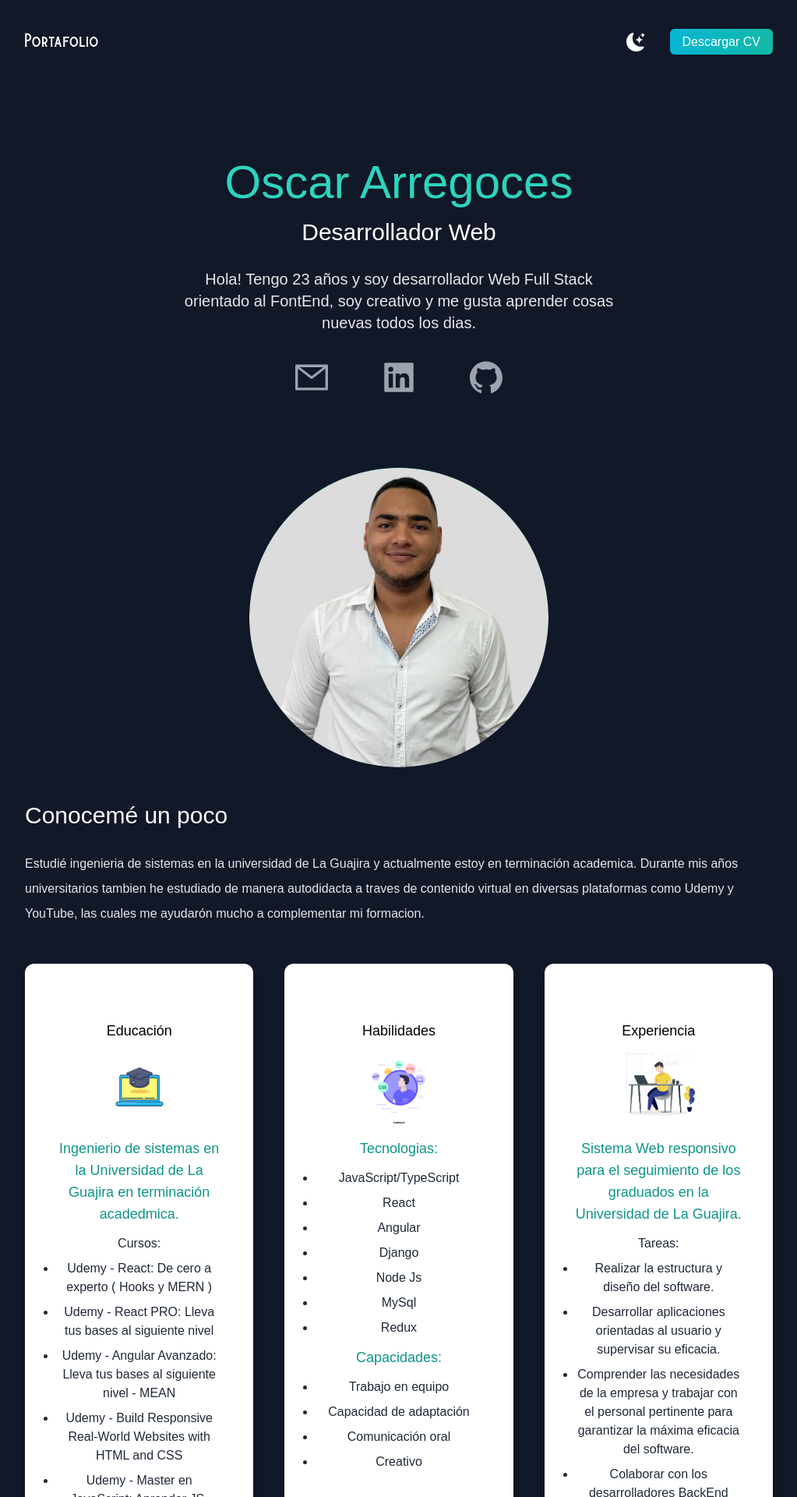
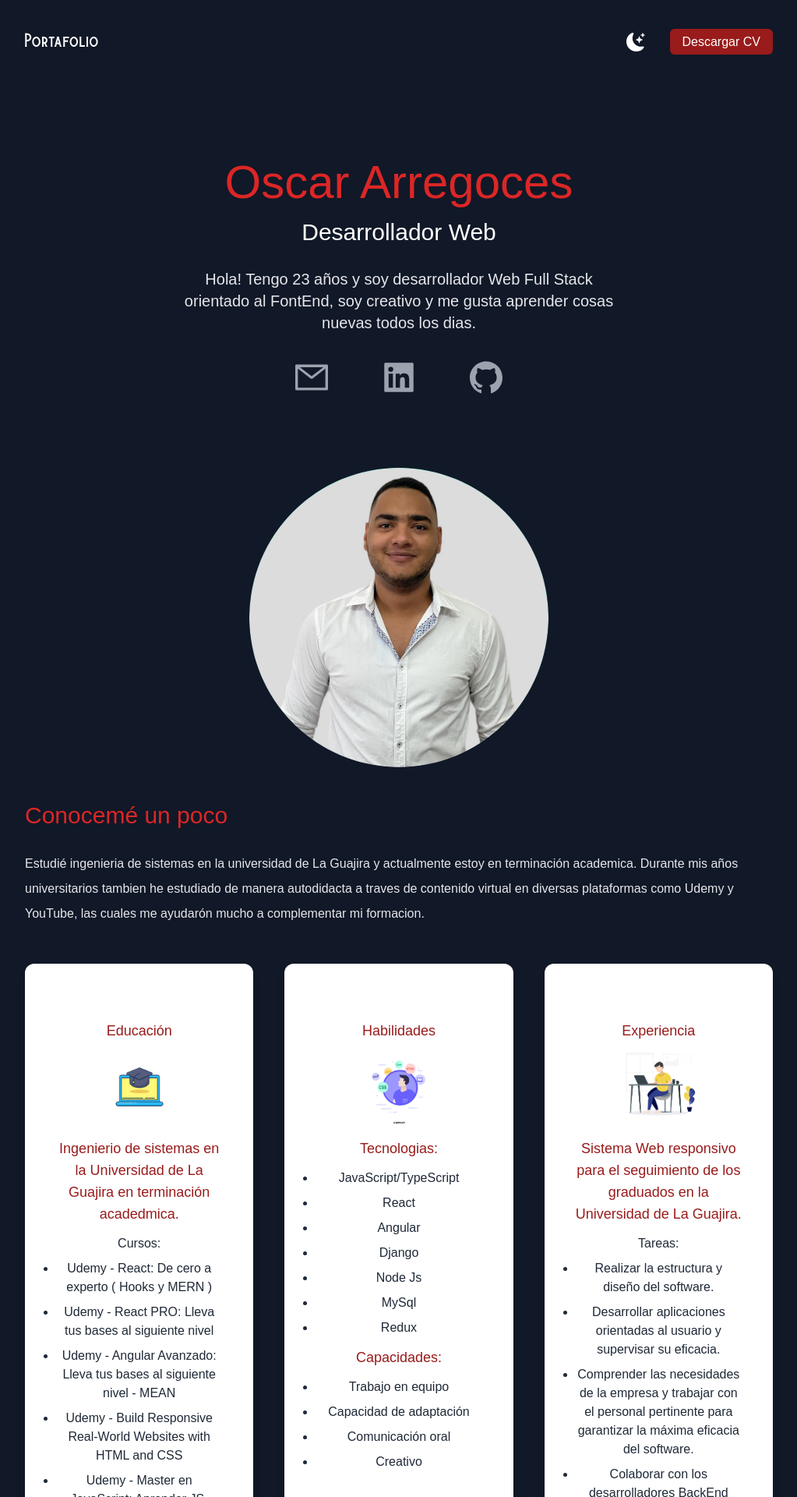
Before and after one commit to OscarArregoces/portafolio2, a Next.js app: page / in a window 1280 px wide. Shown: the top 1920 px of the page at 78% size, without its empty margins (128-1151 px from the left). Built offline with nearby package versions, Linux system fonts and the light colour scheme.

Commit message:
Colores finales listos

```diff
--- a/pages/index.js
+++ b/pages/index.js
@@ -47,7 +47,8 @@ export default function Home() {
               </li>
               <li>
                 <a
-                  className="bg-gradient-to-r from-cyan-500 text- to-teal-500 text-white px-4 py-2 border-none rounded-md ml-8"
+                  // className="bg-gradient-to-r from-cyan-500 text- to-teal-500 text-white px-4 py-2 border-none rounded-md ml-8"
+                  className="bg-red-800 text-white px-4 py-2 border-none rounded-md ml-8"
                   download="CV -  Oscar Arregoces"
                   href='/CV.pdf'
                 >
@@ -58,7 +59,7 @@ export default function Home() {
             </ul>
           </nav>
           <div className="text-center p-10 py-10">
-            <h2 className="text-5xl py-2 text-teal-600 font-medium dark:text-teal-400 md:text-6xl">
+            <h2 className="text-5xl py-2 text-red-800 font-medium dark:text-red-600 md:text-6xl">
               Oscar Arregoces
             </h2>
             <h3 className="text-2xl py-2 dark:text-white md:text-3xl">
@@ -81,7 +82,7 @@ export default function Home() {
         </section>
         <section>
           <div>
-            <h3 className="text-3xl py-1 dark:text-white ">Conocemé un poco</h3>
+            <h3 className="text-3xl py-1 text-red-800 dark:text-red-600 ">Conocemé un poco</h3>
             <p className="text-md py-2 leading-8 text-gray-800 dark:text-gray-200">
 
             </p>
@@ -91,11 +92,11 @@ export default function Home() {
           </div>
           <div className="lg:flex gap-10">
             <div className="text-center shadow-lg p-10 rounded-xl my-10  dark:bg-white flex-1">
-              <h3 className="text-lg font-medium pt-8 pb-2  ">
+              <h3 className="text-lg font-medium pt-8 pb-2 text-red-800 ">
                 Educación
               </h3>
               <Image src={Educacion} width={100} height={100} />
-              <p className="py-2 text-teal-600 text-lg ">
+              <p className="py-2 text-red-800 text-lg ">
                 Ingenierio de sistemas en la Universidad de La Guajira en terminación acadedmica.
               </p>
               <p className="text-gray-800 py-1">Cursos:</p>
@@ -113,11 +114,11 @@ export default function Home() {
               <p className="text-gray-800 py-1">Udemy - Master en JavaScript: Aprender JS, jQuery, Angular, NodeJS</p> */}
             </div>
             <div className="text-center shadow-lg p-10 rounded-xl my-10 dark:bg-white flex-1">
-              <h3 className="text-lg font-medium pt-8 pb-2 ">
+              <h3 className="text-lg font-medium pt-8 pb-2 text-red-800">
                 Habilidades
               </h3>
               <Image src={Tecnologia} width={100} height={100} />
-              <p className="py-2 text-teal-600 text-lg ">
+              <p className="py-2 text-red-800 text-lg text-red-800">
                 Tecnologias:
               </p>
               <ul id="ul">
@@ -130,7 +131,7 @@ export default function Home() {
                 <li className="text-gray-800 py-1">Redux</li>
               </ul>
 
-              <p className="py-2 text-teal-600 text-lg ">
+              <p className="py-2 text-red-800 text-lg text-red-800">
                 Capacidades:
               </p>
               <ul id="ul">
@@ -149,9 +150,9 @@ export default function Home() {
               <p className="text-gray-800 py-1">MySql</p> */}
             </div>
             <div className="text-center shadow-lg p-10 rounded-xl my-10 dark:bg-white flex-1">
-              <h3 className="text-lg font-medium pt-8 pb-2 ">Experiencia</h3>
+              <h3 className="text-lg font-medium pt-8 pb-2 text-red-800">Experiencia</h3>
               <Image src={Trabajo} width={100} height={100} />
-              <p className="py-2 text-teal-600 text-lg ">
+              <p className="py-2 text-red-800 text-lg text-red-800">
                 Sistema Web responsivo para el seguimiento de los graduados en la Universidad de La Guajira.
               </p>
               <p className="text-gray-800 py-1">Tareas:</p>
@@ -167,7 +168,7 @@ export default function Home() {
         </section>
         <section className="py-10">
           <div>
-            <h3 className="text-3xl py-1 dark:text-white ">Proyectos</h3>
+            <h3 className="text-3xl py-1 text-red-800 dark:text-red-600 ">Proyectos</h3>
           </div>
           <div className="flex flex-col gap-10 py-10 lg:flex-row lg:flex-wrap">
 
```
